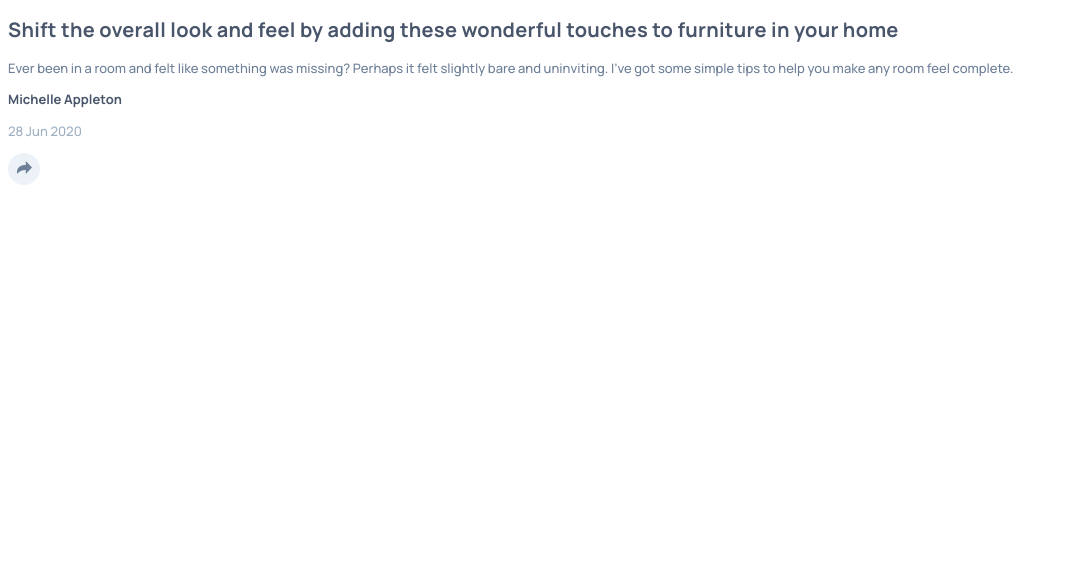
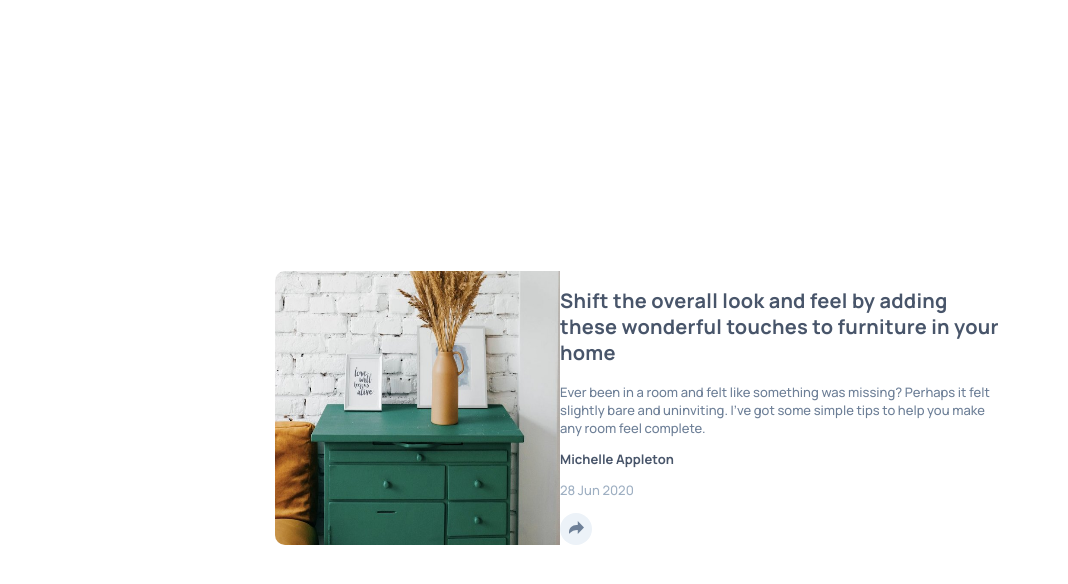
Before and after one commit to jkaps9/article-preview-component, a plain HTML site: page index.html in a window 1280 px wide. Shown: the whole page, without its empty margins (0-1068 px from the left). Drawn offline with Linux system fonts and the light colour scheme.

Commit message:
style the card

```diff
--- a/index.html
+++ b/index.html
@@ -19,6 +19,13 @@
   <body>
     <main>
       <article class="article-preview">
+        <div class="image">
+          <img
+            src="./images/drawers.jpg"
+            alt="green chest of drawers with decorations on topp"
+          />
+        </div>
+        <div class="content">
           <h2 class="text-preset-1">
             Shift the overall look and feel by adding these wonderful touches to
             furniture in your home
@@ -35,6 +42,7 @@
           <button class="share">
             <img src="./images/icon-share.svg" alt="share icon" />
           </button>
+        </div>
       </article>
     </main>
   </body>
--- a/styles.css
+++ b/styles.css
@@ -58,3 +58,36 @@ h2,
   background-color: var(--grey-200);
   cursor: pointer;
 }
+
+img {
+  max-width: 100%;
+}
+
+body,
+main {
+  min-height: 100vh;
+}
+
+main {
+  display: flex;
+  align-items: center;
+  justify-content: center;
+}
+
+.article-preview {
+  display: flex;
+  border-radius: 0.625rem;
+  margin: 0 auto;
+  max-width: 45.625rem;
+  overflow: hidden;
+
+  .image {
+    flex-grow: 0;
+    overflow: hidden;
+    max-width: 17.8125rem;
+    img {
+      height: 100%;
+      width: auto;
+    }
+  }
+}
```
Lines whose indentation alone changed are shown as unchanged.
